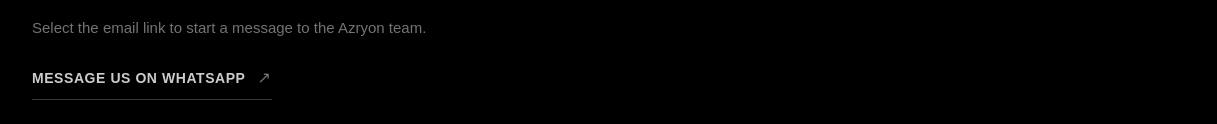
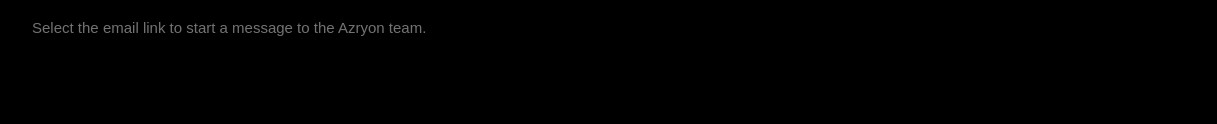
Before and after one commit to AzryonInc/Website, a plain HTML site: page contact.html in a window 1280 px wide. Shown: the part 676-800 px from the top of the page, 0-1217 px from the left. Drawn offline with Linux system fonts and the light colour scheme; a web font is replaced by a local one.

Commit message:
Add files via upload

```diff
--- a/contact.html
+++ b/contact.html
@@ -671,27 +671,6 @@ body .footer-note {
   </style>
 
 
-  <style id="azryon-whatsapp-contact-style">
-    .contact-whatsapp-link {
-      display: inline-flex;
-      align-items: center;
-      gap: 12px;
-      margin-top: 24px;
-      padding: 0 0 8px;
-      border-bottom: 1px solid var(--white-22);
-      color: var(--white-80);
-      font-size: 14px;
-      font-weight: 700;
-      letter-spacing: .04em;
-      text-transform: uppercase;
-      transition: color .2s ease, border-color .2s ease, gap .2s ease;
-    }
-    .contact-whatsapp-link span { color: var(--white-45); font-size: 16px; font-weight: 400; }
-    .contact-whatsapp-link:hover { gap: 16px; color: var(--white); border-color: var(--white); }
-    .contact-whatsapp-link:focus-visible { outline: 1px solid var(--white); outline-offset: 5px; }
-    @media (max-width: 700px) { .contact-whatsapp-link { font-size: 13px; } }
-  </style>
-
 
     <style id="azryon-store-nav-fit">
     /* Five primary links keep the desktop and tablet navigation clean and balanced. */
@@ -864,9 +843,6 @@ body .footer-note {
       <p class="section-kicker" id="contact-email-title">General enquiries</p>
       <a class="contact-email" href="mailto:contact@azryon.com?subject=General%20Enquiry">contact@azryon.com <span aria-hidden="true">↗</span></a>
       <p class="contact-note">Select the email link to start a message to the Azryon team.</p>
-      <a class="contact-whatsapp-link" href="https://wa.me/94785552511" target="_blank" rel="noopener noreferrer">
-        Message us on WhatsApp <span aria-hidden="true">↗</span>
-      </a>
     </section>
     <section class="page-section" aria-labelledby="contact-social-title">
       <div class="section-heading-row"><p class="section-kicker" id="contact-social-title">Follow Azryon</p><span class="section-index">Connect</span></div>
```
Also changed, not shown: index.html (+2 -0 lines).
